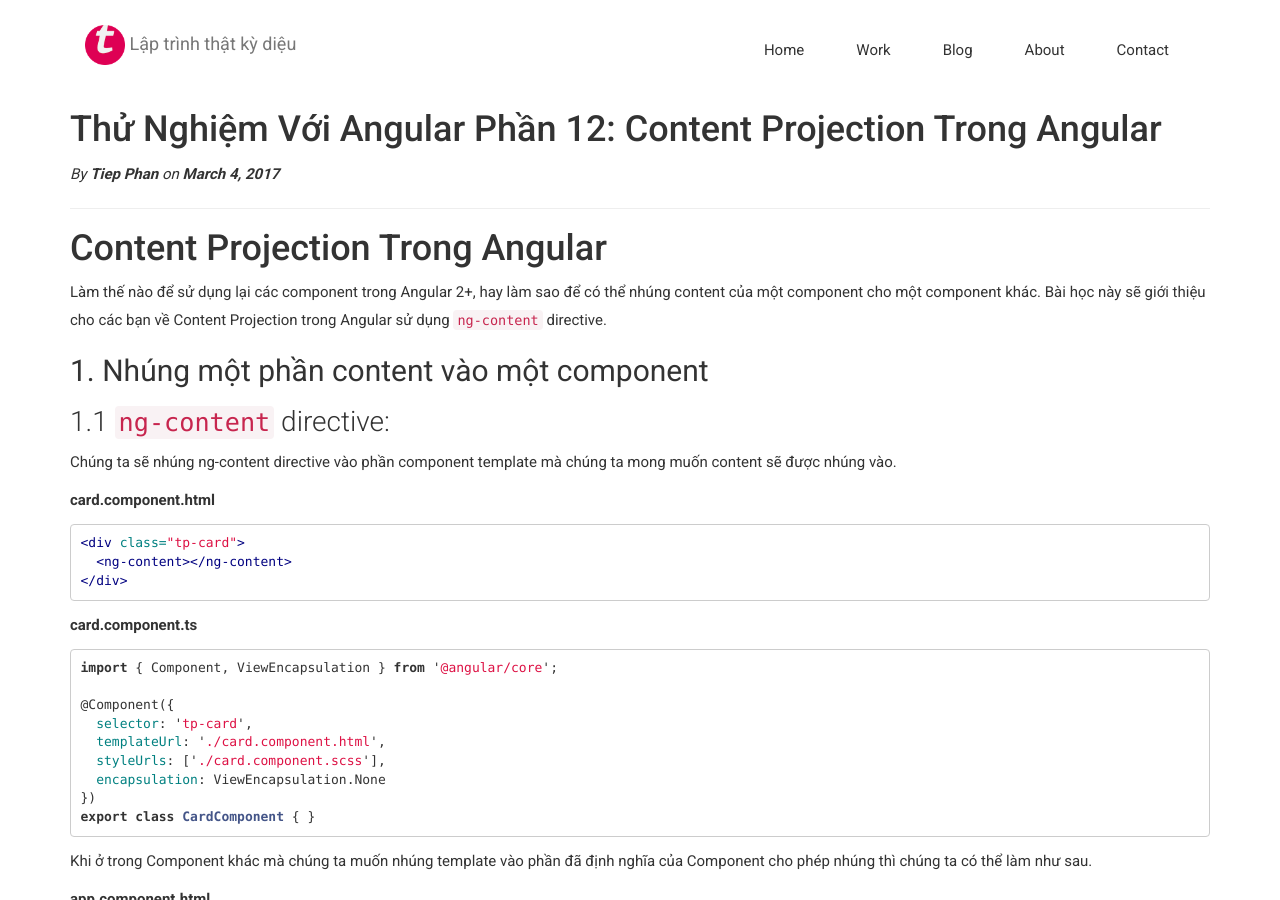
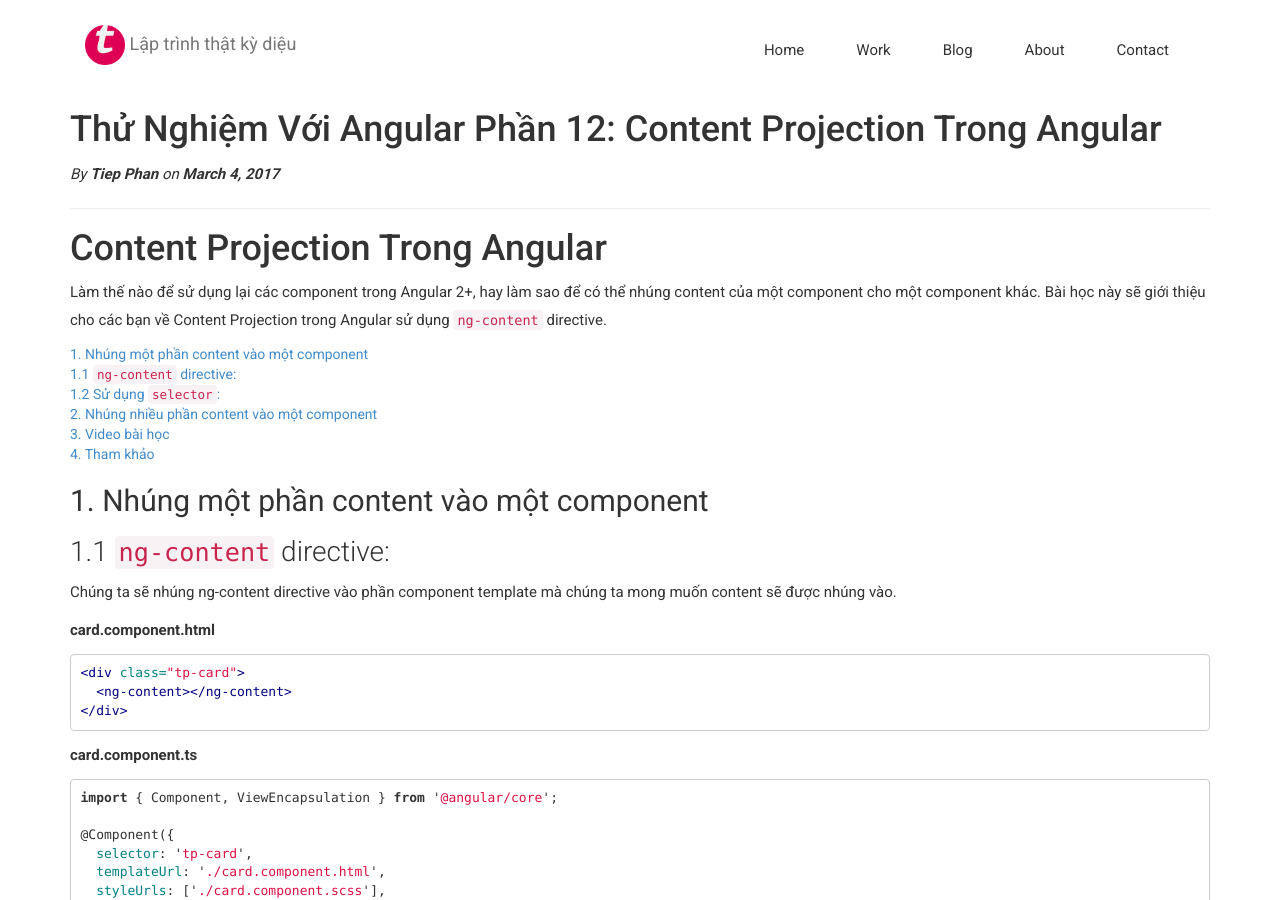
Before and after one commit to tieppt/tieppt.github.io, a Jekyll site: the page built from _posts/2017-03-04-thu-nghiem-voi-angular-content-projection-trong-angular.md, in a window 1280 px wide and 900 px high. Built offline with Jekyll 4.4.1, drawn with Linux system fonts in a browser that asks for light colours; nearby versions of some CDN libraries; some web fonts are replaced; part of the change alters nothing that is shown.

Commit message:
add toc list

```diff
--- a/_posts/2017-03-04-thu-nghiem-voi-angular-content-projection-trong-angular.md
+++ b/_posts/2017-03-04-thu-nghiem-voi-angular-content-projection-trong-angular.md
@@ -27,6 +27,7 @@ tags:
 
 Làm thế nào để sử dụng lại các component trong Angular 2+, hay làm sao để có thể nhúng content của một component cho một component khác. Bài học này sẽ giới thiệu cho các bạn về Content Projection trong Angular sử dụng `ng-content` directive.
 
+* ToC
 {:toc}
 
 ## 1. Nhúng một phần content vào một component
```
